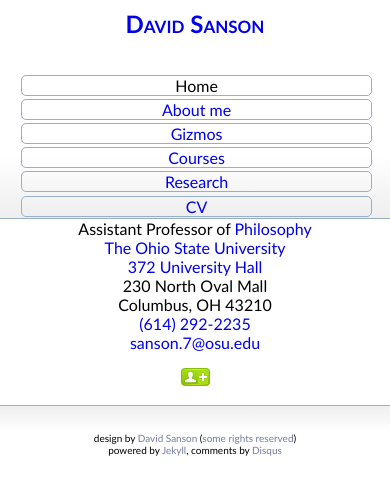
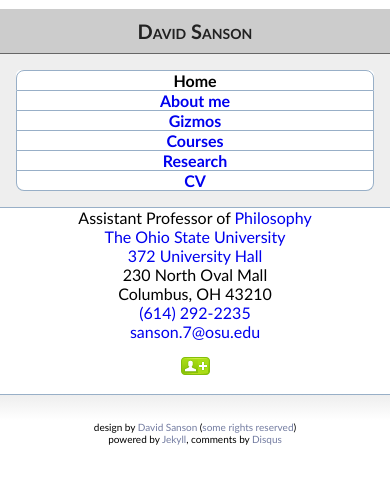
Before and after one commit to dsanson/dsanson.github.com, a Jekyll site: the page built from index.markdown, in a window 390 px wide. Shown: the top 495 px of the page. Built offline with Jekyll 4.4.1, drawn with Linux system fonts in a browser that asks for light colours; Markdown is read by kramdown in place of the engine named in the settings; comment, search, counter and statistics services are not loaded.

Commit message:
better iphone navigation

```diff
--- a/files/css/iphone.css
+++ b/files/css/iphone.css
@@ -22,7 +22,21 @@ body {
 header {
 	display: block;
     margin: 0em;
-	padding-top: 0px;
+	padding: 0px;
+	background-color: #ddd !important;
+    background: -webkit-gradient(linear, left bottom, left top, from(#eee), color-stop(1, #eeeeee), to(#fff));
+}
+
+header h1 a {
+    background-color: #ccc;
+    border-bottom: 1px solid #666;
+    color: #222;
+    display: block;
+    font-size: 20px;
+    font-weight: bold;
+    padding: 10px 0;
+    text-align: center;
+    text-decoration: none;
 }
 
 #blog-title {
@@ -36,15 +50,18 @@ nav {
     padding-top: 1em;
 	padding-bottom: em !important;
 	font-size: 100% !important;
+	padding: 0em 1em 0em 1em;
 }
 
 nav li {
-	padding: .1em;
+	padding: 0em;
 	border: none !important;
 	display: block !important;
+	margin: 0em !important;
 }
 nav li a {
     display: block !important;
+	background: white !important;
     text-align: center;
     padding-left: .5em;
     padding-right: .5em;
@@ -53,9 +70,18 @@ nav li a {
     width: auto;
     list-style-type: none;
 	border: 1px solid #98AFC7;
-	-moz-border-radius: 5px;
-	-webkit-border-radius: 5px;
-	border-radius: 5px;
+	border-top: none;
+	font-weight: bold;
+}
+
+nav li:first-child a {
+	border-top: thin solid #98AFC7;
+    -webkit-border-top-left-radius: 8px;
+    -webkit-border-top-right-radius: 8px;
+}
+nav li:last-child a {
+    -webkit-border-bottom-left-radius: 8px;
+    -webkit-border-bottom-right-radius: 8px;
 }
 
 nav li a:hover {
@@ -63,9 +89,11 @@ nav li a:hover {
 }
 
 nav ul {
+	display: block !important;
 	-webkit-padding-start: 0em;
 	padding-left: 0em;
     	padding-right: 0em;
+	margin: 1em 0em 1em 0em !important;
 }
 
 
@@ -80,7 +108,7 @@ body.readings li.readings a,
 body.assignments li.assignments a,
 body.syllabus li.syllabus a
 {
-	background-color: #ffffff;
+	background-color: #ffffff !important;
 	color: black;
 }
 
```
